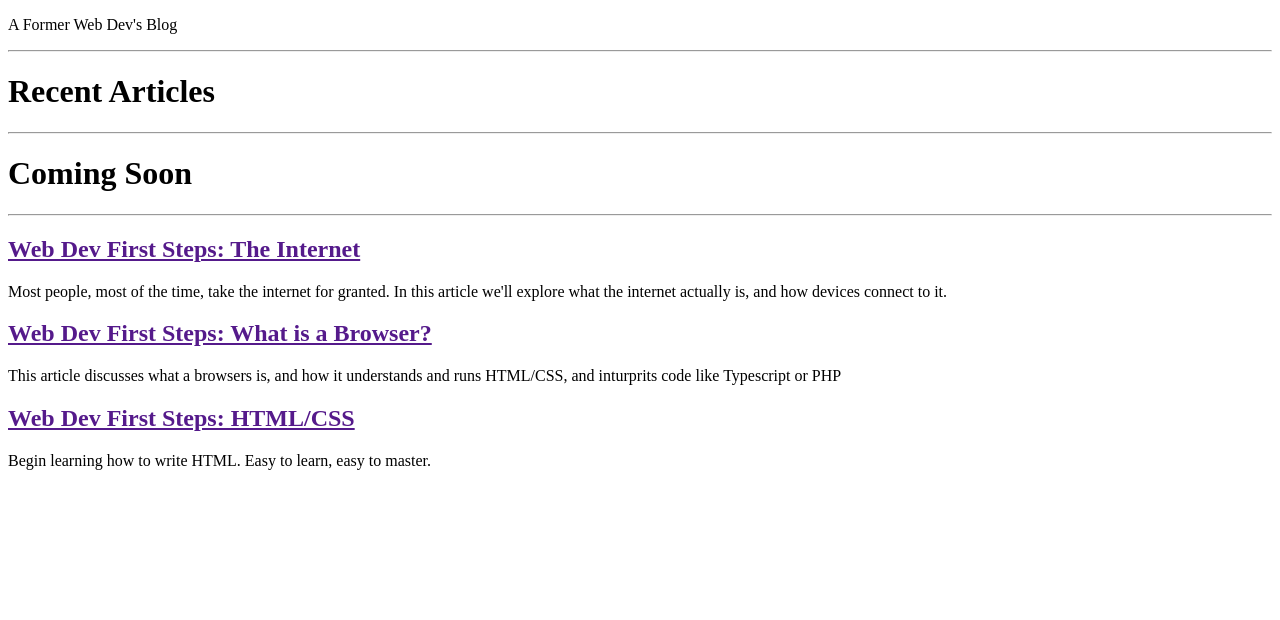
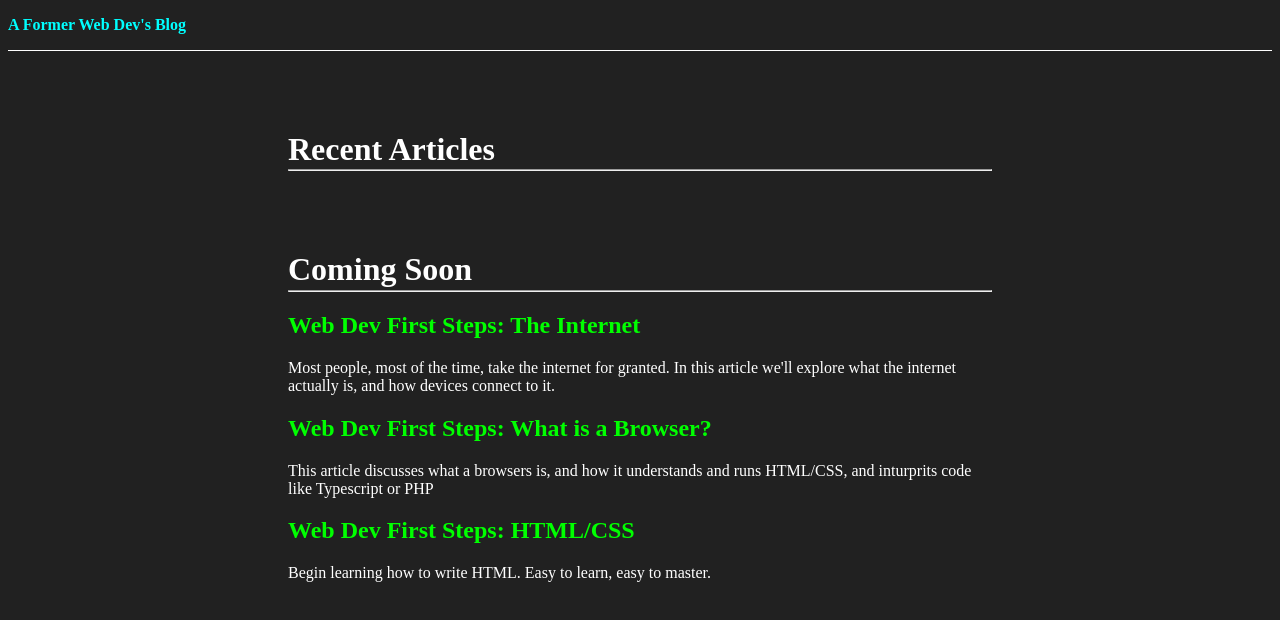
Before and after one commit to chessramone/blog, a plain HTML site: page index.html in a window 1280 px wide. Drawn offline with Linux system fonts and the light colour scheme.

Commit message:
begin style

```diff
--- a/css/style.css
+++ b/css/style.css
@@ -0,0 +1,27 @@
+body{
+    background-color: #212121;
+    color: #ffffff;
+}
+
+nav {
+    margin-bottom: 80px;
+    border-bottom: 1px solid #ffffff;
+    p {
+	color: #00ffff;
+	font-weight: bold;
+    }
+}
+
+main {
+    margin: 0 auto;
+    width: 88ch;
+    div {
+	margin-bottom: 80px;
+	hr { margin-top: -20px; }
+    }
+}
+
+a {
+    text-decoration: none;
+    color: #00ff00;
+}
--- a/index.html
+++ b/index.html
@@ -7,20 +7,22 @@
 
     <title>A Former Web Dev's Blog </title>
 
-    <link rel='stylesheet' href=''>
+    <link rel='stylesheet' href='css/style.css'>
     <link rel='icon' type='image/x-icon' href=''>
   </head>
 
   <body>
     <nav>
       <p>A Former Web Dev's Blog</p>
-      <hr>
     </nav>
 
     <main>
+	<div>
 	  <h1>Recent Articles</h1>
 	  <hr>
+	</div>
 
+	<div>
 	  <h1>Coming Soon</h1>
 	  <hr>
 
@@ -35,6 +37,7 @@
 
 	  <h2><a href=''>Web Dev First Steps: HTML/CSS</a></h2>
 	  <p>Begin learning how to write HTML. Easy to learn, easy to master.</p>
+	</div>
     </main>
 
     <footer>
```
Lines whose indentation alone changed are shown as unchanged.
